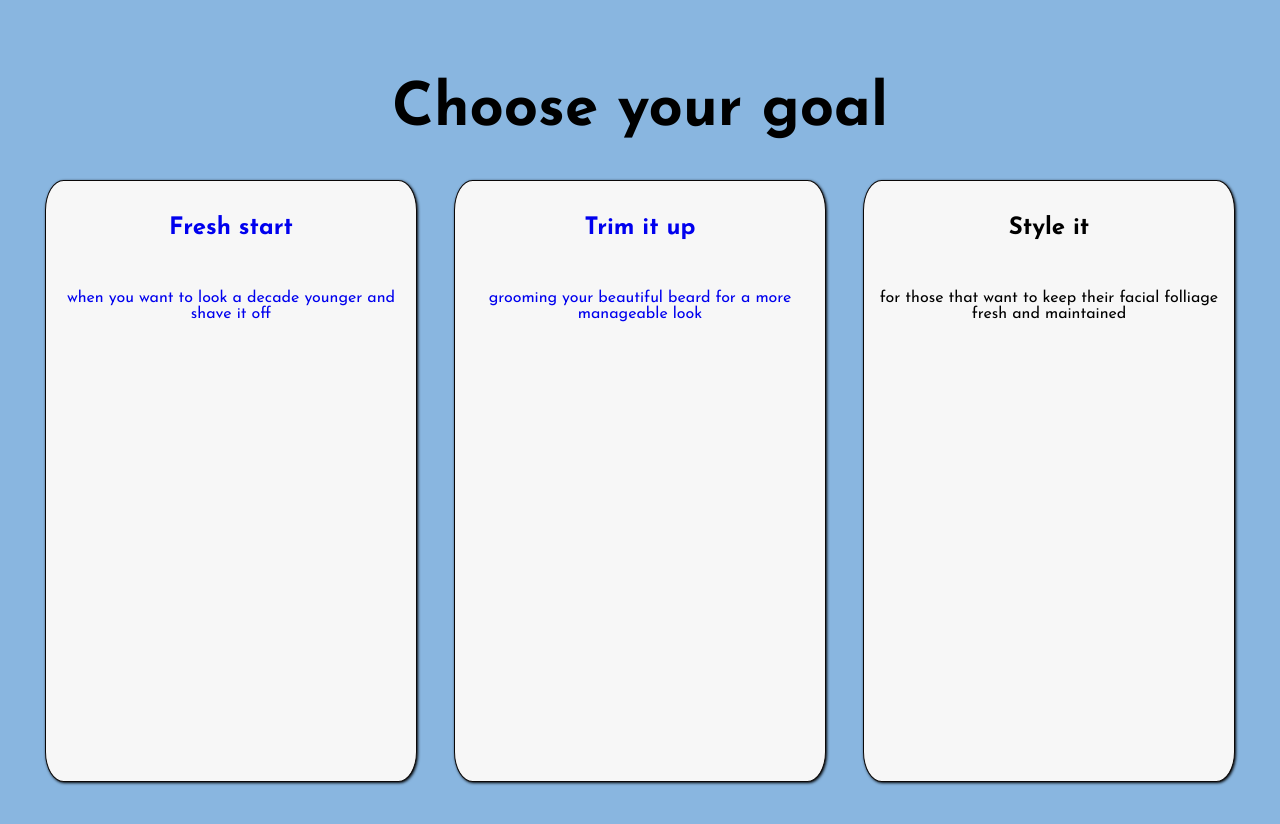
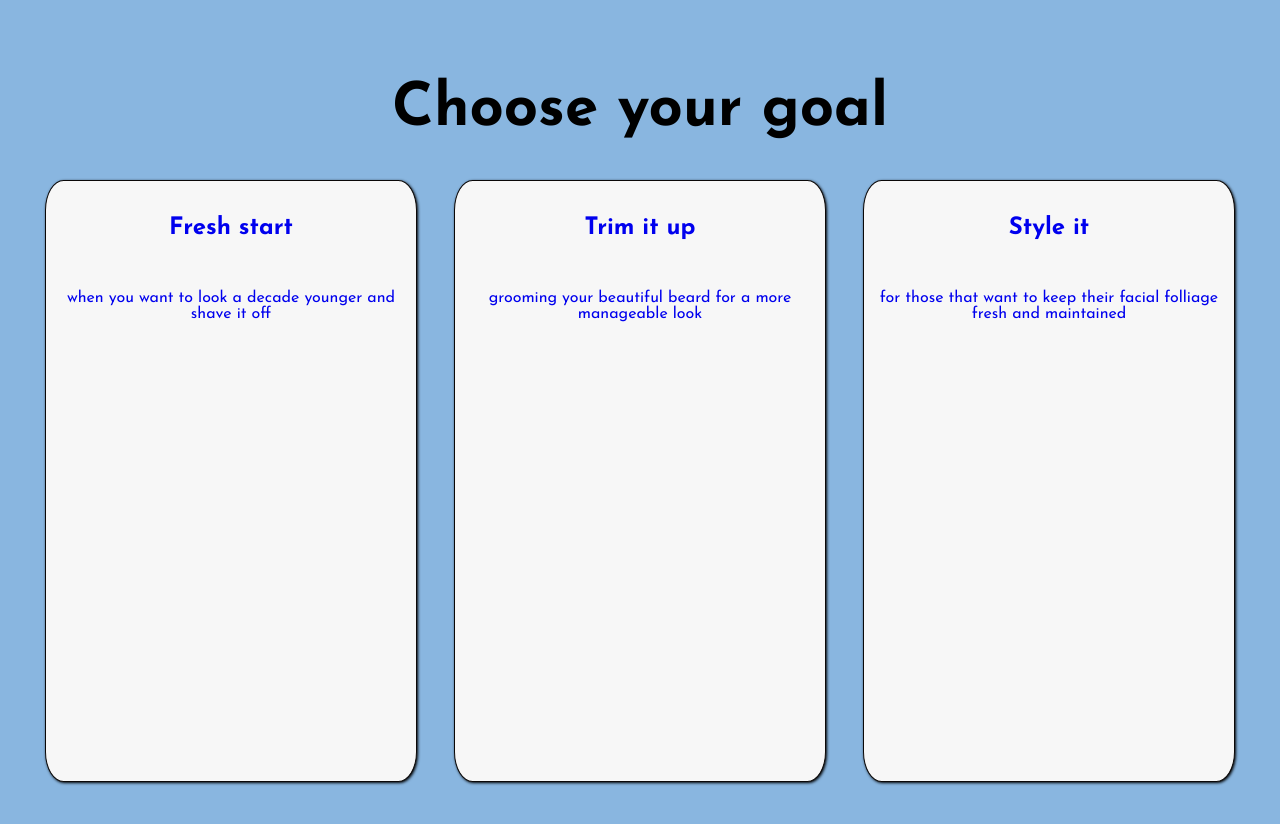
Before and after one commit to Shakeb100/GroomingGenie, a Next.js app: page /Lumber in a window 1280 px wide. Shown: the top 824 px of the page. Built offline with nearby package versions, Linux system fonts and the light colour scheme.

Commit message:
style it up page

```diff
--- a/app/Lumber/page.tsx
+++ b/app/Lumber/page.tsx
@@ -23,9 +23,9 @@ const App: React.FC = () => {
       <Card title ="Trim it up" description="grooming your beautiful beard for a more manageable look" />
       </Link>
 
-
+      <Link href = "Result_Style">
       <Card title ="Style it" description="for those that want to keep their facial folliage fresh and maintained" />
-
+      </Link>
 
 
     </div>
```
